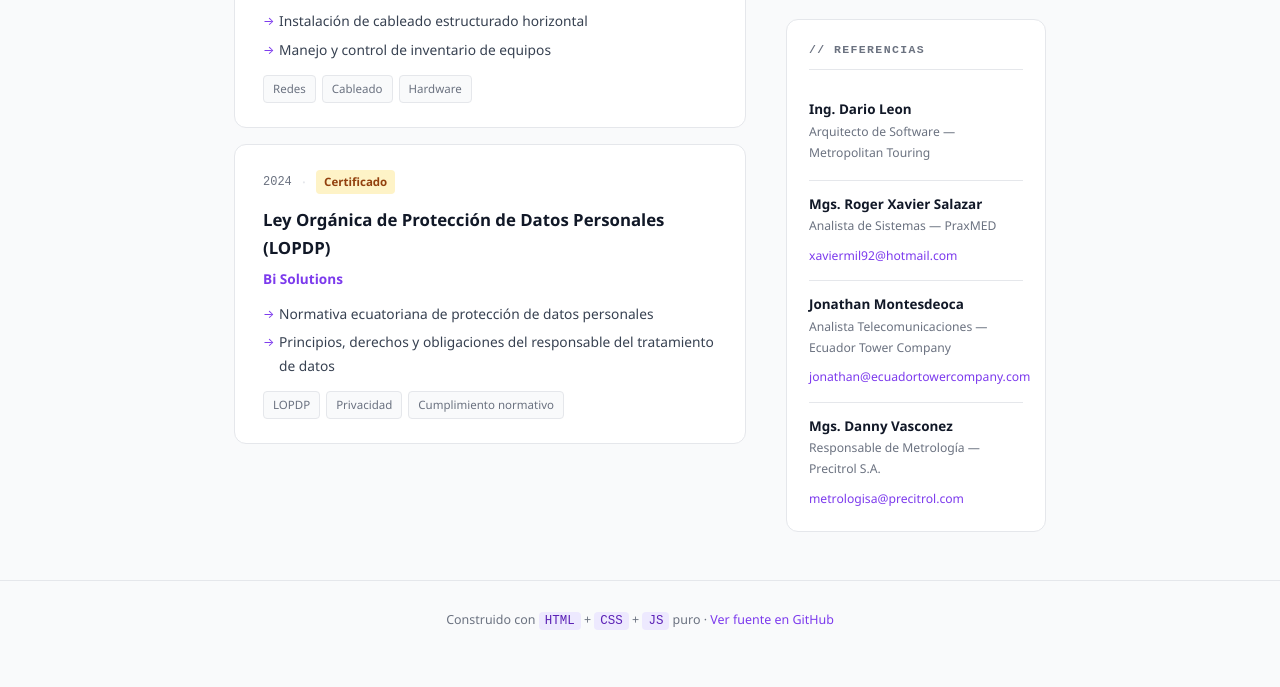
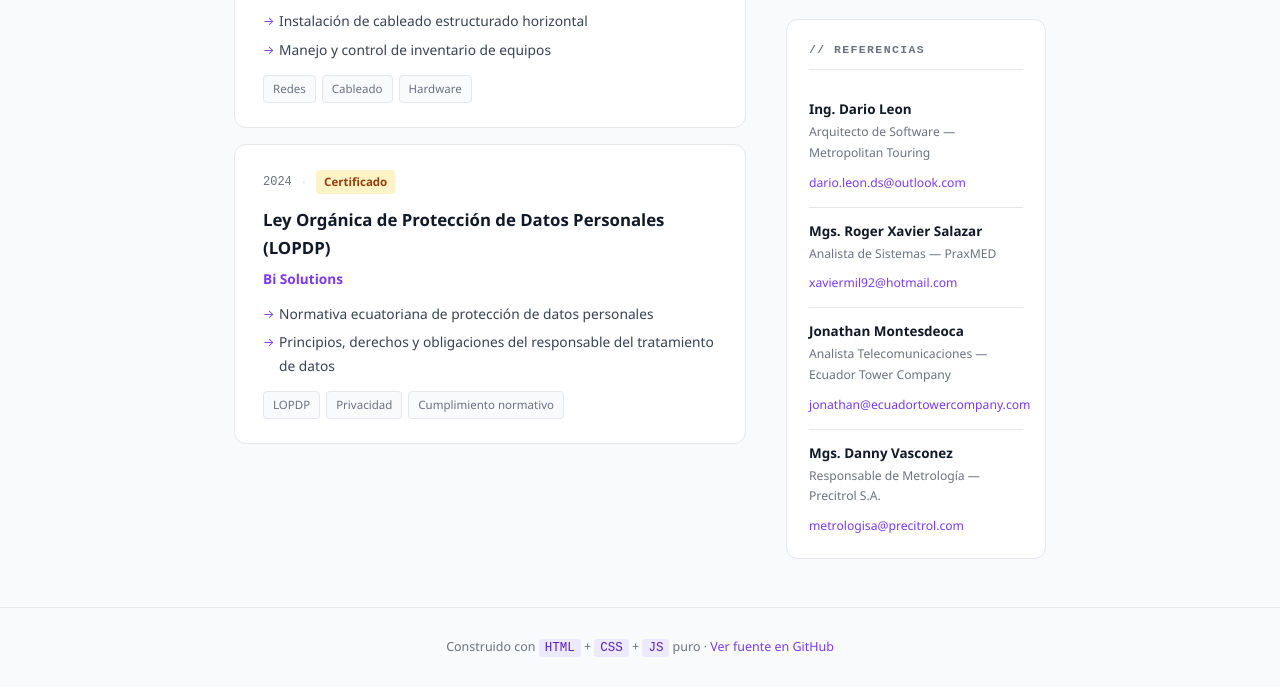
Before and after one commit to CarlosMontesdeoca/CarlosMontesdeoca.github.io, a plain HTML site: page index.html in a window 1280 px wide. Shown: the part 2179-2866 px from the top of the page. Before the commit the page ends 2839 px from the top, so only its background shows below. Drawn offline with Linux system fonts and the light colour scheme.

Commit message:
Add email link for Dario Leon reference

```diff
--- a/index.html
+++ b/index.html
@@ -858,6 +858,7 @@
         <div class="ref-row">
           <div class="ref-name">Ing. Dario Leon</div>
           <div class="ref-role">Arquitecto de Software — Metropolitan Touring</div>
+          <a class="ref-link" href="dario.leon.ds@outlook.com">dario.leon.ds@outlook.com</a>
         </div>
         <div class="ref-row">
           <div class="ref-name">Mgs. Roger Xavier Salazar</div>
```
